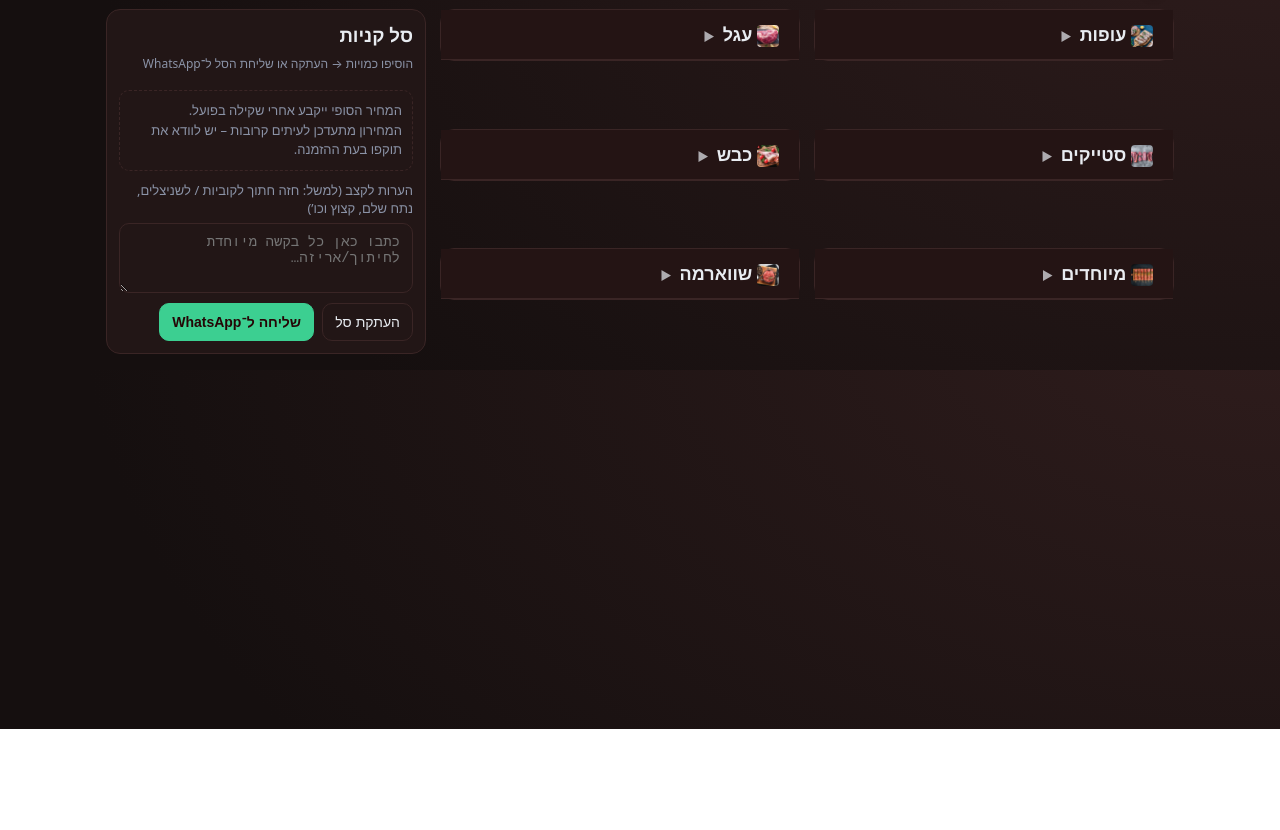
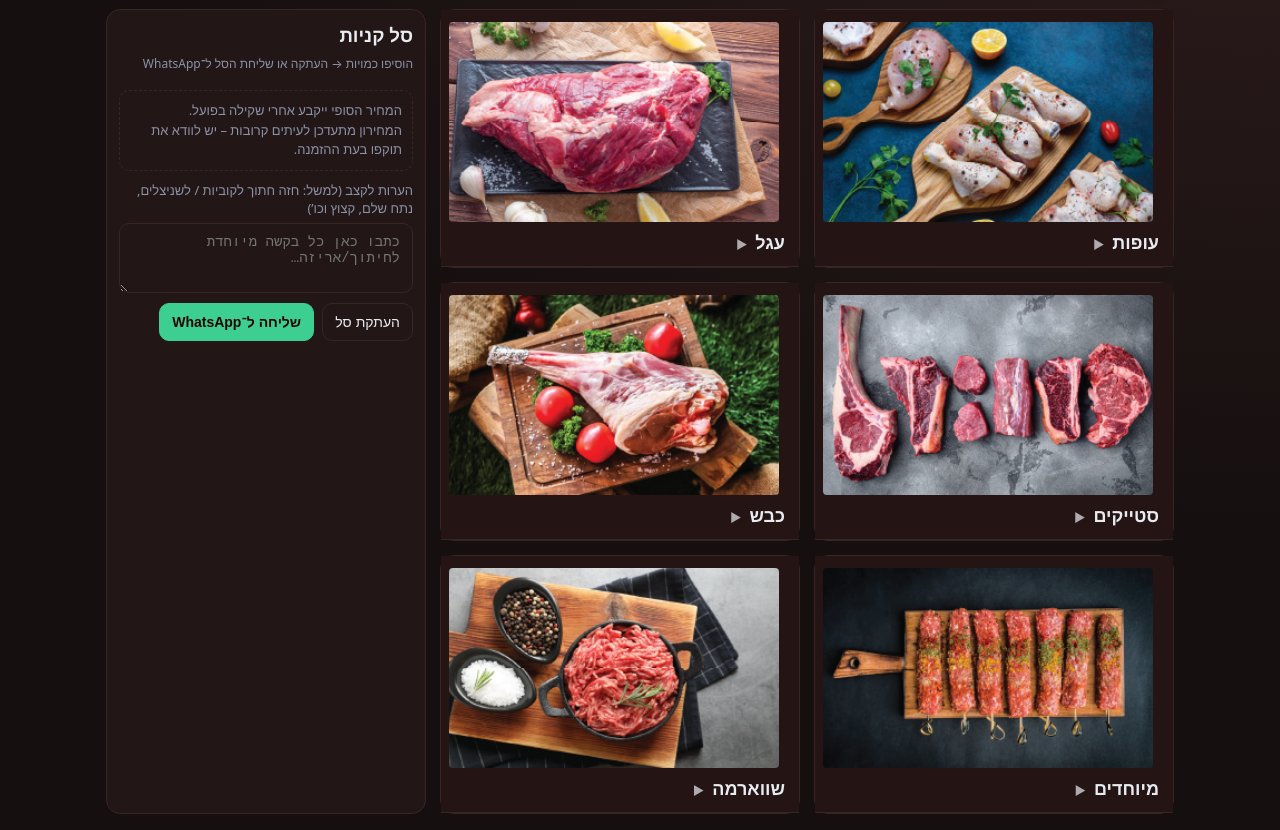
Before and after one commit to halisabutchery-eng/H-manu, a plain HTML site: page index.html in a window 1280 px wide. Shown: the part 71-901 px from the top of the page. Before the commit the page ends 800 px from the top, so only its background shows below. Drawn offline with Linux system fonts and the light colour scheme.

Commit message:
Change icon image size and styling in index.html
Updated image styling for category icons in h2 element.

```diff
--- a/index.html
+++ b/index.html
@@ -416,7 +416,7 @@
         const h2 = document.createElement('h2');
         const iconName = ICONS[cat] || null;
         h2.innerHTML = iconName
-          ? `<img src="${iconName}" style="height:22px;width:22px;object-fit:cover;border-radius:4px;margin-inline-start:6px;vertical-align:middle;"> ${cat}`
+          ? `<img src="${iconName}" style="height:200px;width:100%;object-fit:cover;border-radius:12px;display:block;margin-bottom:8px;object-fit:cover;border-radius:4px;margin-inline-start:6px;vertical-align:middle;"> ${cat}`
           : cat;
         section.appendChild(h2);
 
```
